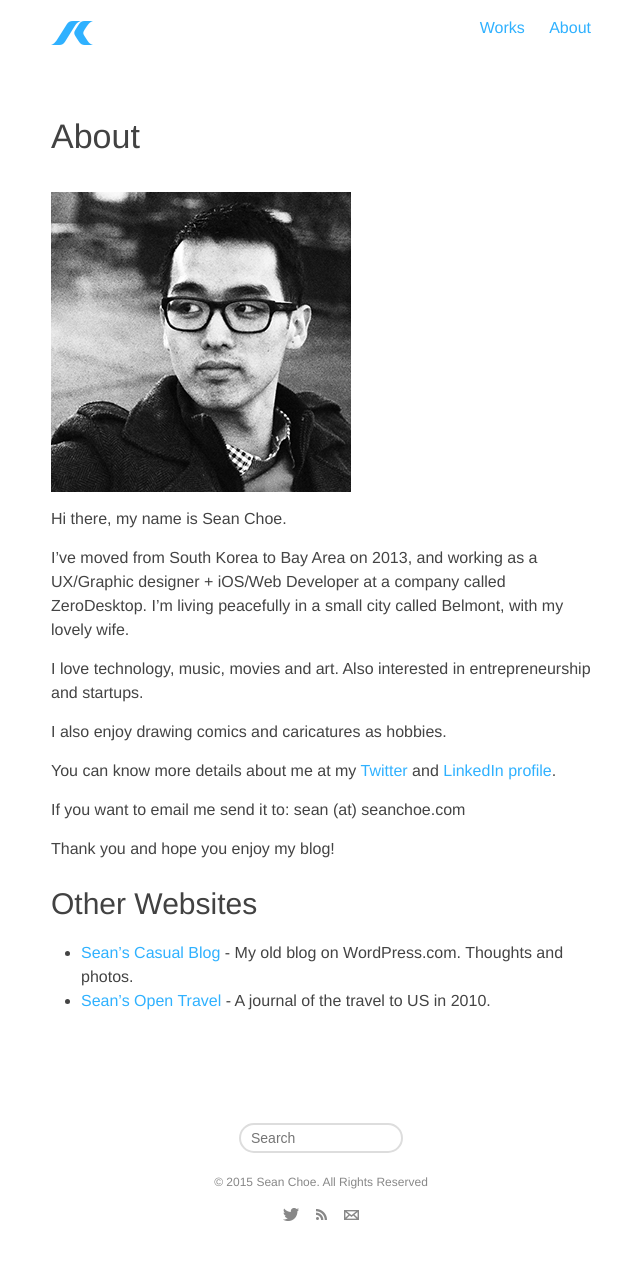
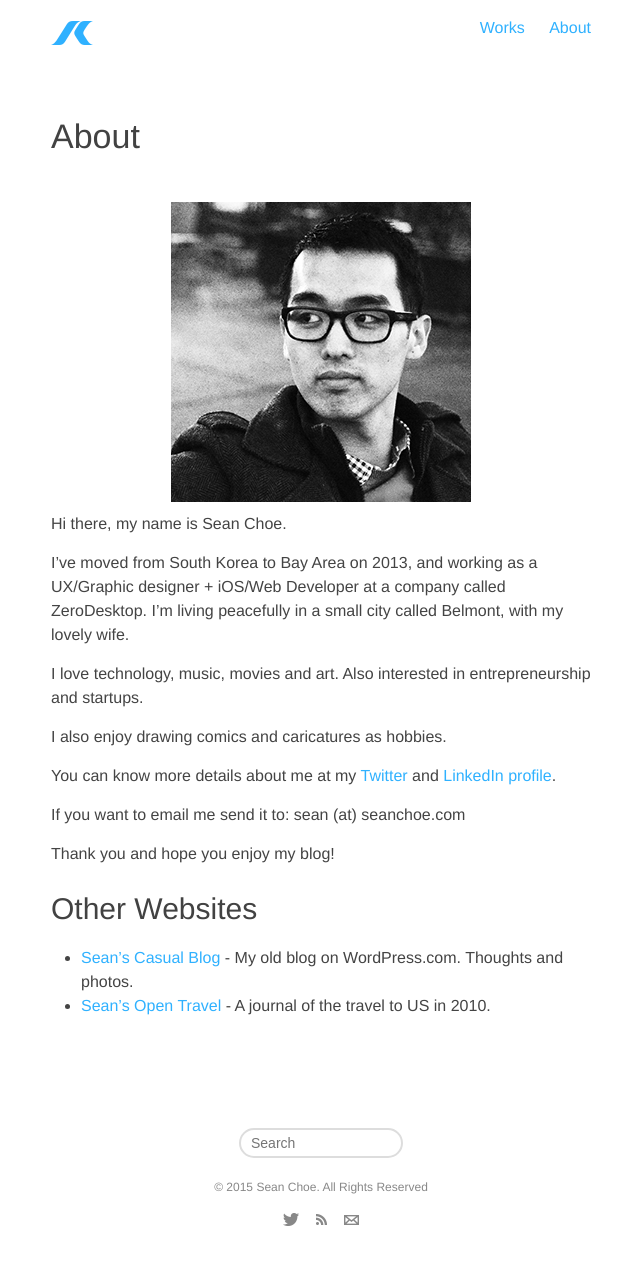
Before and after one commit to seanchoe/blog, a Jekyll site: the page built from about/index.md, in a window 1280 px wide. Shown: the whole page, without its empty margins (319-959 px from the left). Built offline with Jekyll 4.4.1, drawn with Linux system fonts in a browser that asks for light colours.

Commit message:
Profile image center align

```diff
--- a/_includes/header.html
+++ b/_includes/header.html
@@ -26,7 +26,7 @@
       </a>
 
       <div class="trigger">
-	      <a href="http://works.seanchoe.com">Works</a>
+	      <a class="page-link" href="http://works.seanchoe.com">Works</a>
         {% for page in site.pages %}
           {% if page.title %}
           <a class="page-link" href="{{ page.pretty_url | prepend: site.baseurl }}">{{ page.title }}</a>
--- a/_sass/_layout.scss
+++ b/_sass/_layout.scss
@@ -263,4 +263,12 @@
             padding-left: 10px;
         }
     }
+
+    img {
+	    margin: 10px 0;
+    }
+
+    .center {
+	    text-align: center;
+    }
 }
--- a/about/index.md
+++ b/about/index.md
@@ -9,7 +9,9 @@ type: page
 published: true
 pretty_url: /about
 ---
-![Profile]({{ site.baseurl }}/assets/profile.png)
+<div class="center">
+	<img src="{{ site.baseurl }}/assets/profile.png" alt="profile" />
+</div>
 
 Hi there, my name is Sean Choe.
 
```
